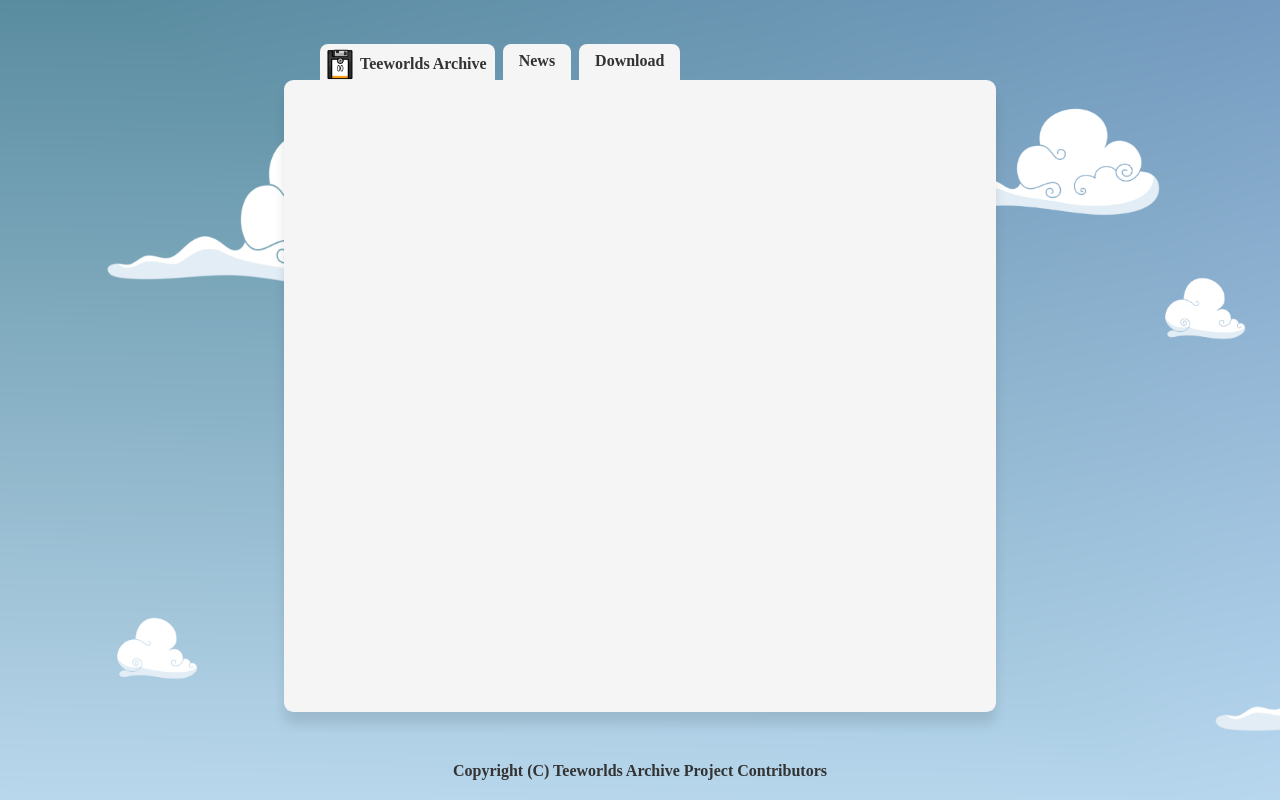
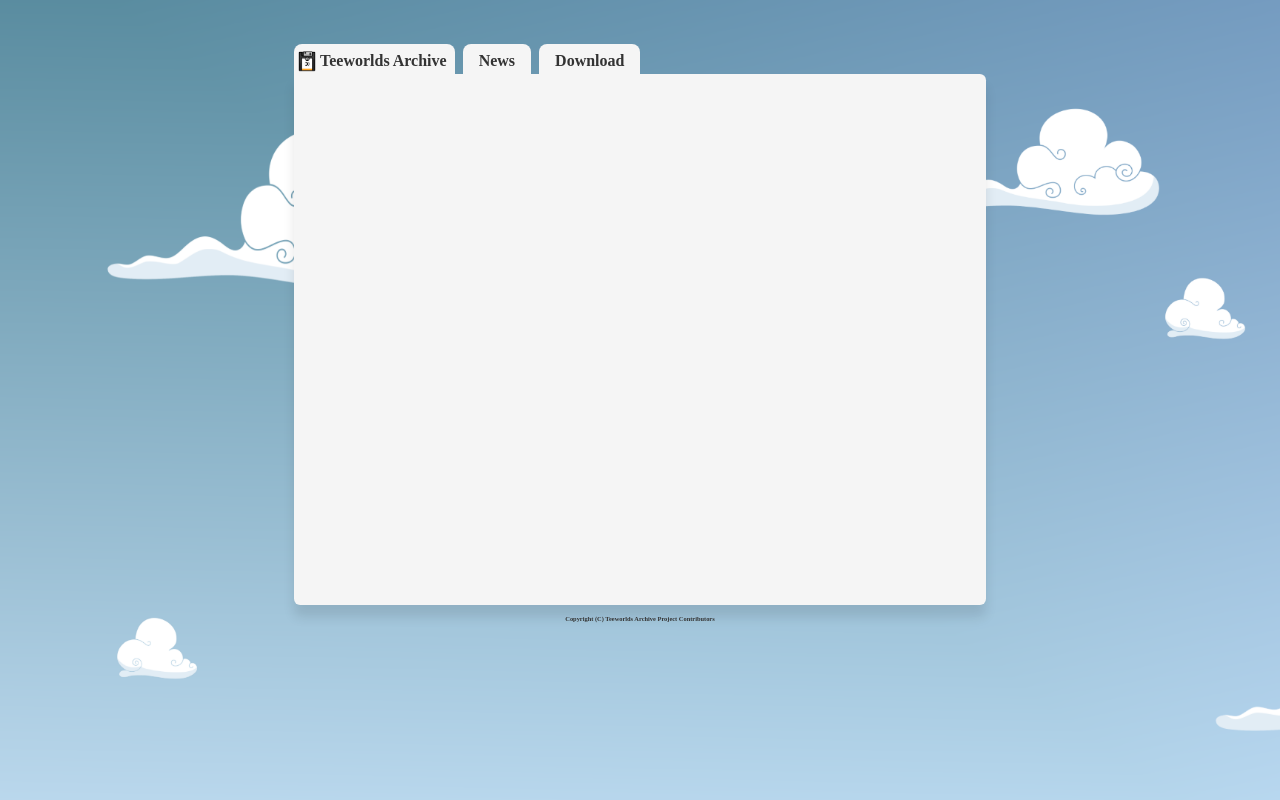
Before and after one commit to TeeworldsArchive/website, a plain HTML site: page 404.html in a window 1280 px wide. Drawn offline with nearby package versions, Linux system fonts and the light colour scheme.

Commit message:
style improvement

```diff
--- a/assets/style.css
+++ b/assets/style.css
@@ -2,30 +2,33 @@
 * {
     margin: 0;
     padding: 0;
+    top: 0;
+    left: 0;
     transition: transform 0.2s ease, padding 0.2s ease;
     font-family: 'Noto Sans SC', 'Source Han Sans', '思源黑体';
 }
 
 .mainview
 {
+    display: flex;
     width: 50%;
-    margin: 5vh auto 0;
-    margin-bottom: 5vh;
-    padding: 3em;
+    margin-left: 23vw;
+    margin-top: 5vh;
+    padding: 2vw;
     border-radius: 0.8em;
+    border-top-left-radius: 0;
     background-color: whitesmoke;
     box-shadow: 0 12px 12px rgba(0,0,0,0.1);
-    position: relative;
-    min-height: 70vh;
+    min-height: 60vh;
     color: #333;
-    font-size: 75%;
+    font-size: 0.6vw;
 }
 
 .headers {
     display: flex;
     justify-content: left;
     gap: 8px;
-    margin: 0 auto 0;
+    margin-left: 23vw;
     width: 50%;
     position: relative;
     top: 5vh;
@@ -46,8 +49,8 @@
     background-size: cover;
     background-position: center;
     background-repeat: no-repeat;
-    height: 5vh;
-    width: 5vh;
+    height: 2vw;
+    width: 2vw;
 }
 
 .headers .logo p {
@@ -82,8 +85,6 @@
     width: 100%;
     height: 100%;
     z-index: -1;
-    top: 0;
-    left: 0;
 }
 
 .headers a.active {
@@ -95,14 +96,16 @@
 }
 
 .news .date-author {
-    font-size: 75%;
+    font-size: 90%;
     color: #555;
 }
 
-.news h1 {
+.news h1,
+.download h1 {
     color: #AA7700;
     margin-top: 1vh;
     margin-bottom: 0.5vh;
+    font-size: 200%;
 }
 
 .download {
@@ -113,18 +116,13 @@
 
 .download .date {
     display: inline;
-    font-size: 60%;
+    font-size: 90%;
     color: #AA7700;
 }
 
 .download .description {
     display: inline;
     color: #555;
-}
-
-.download h1 {
-    color: #AA7700;
-    margin-bottom: 0.5vh;
 }
 
 .download .download-links {
@@ -140,7 +138,6 @@
 }
 
 .download a {
-    font-size: 60%;
     text-decoration: none;
     color: #552200;
     display: block;
@@ -158,7 +155,7 @@
     text-align: center;
     padding: 10px 0;
     color: #333;
-    font-size: 1em;
+    font-size: 0.5vw;
     font: bold;
     z-index: 1000;
 }
```
